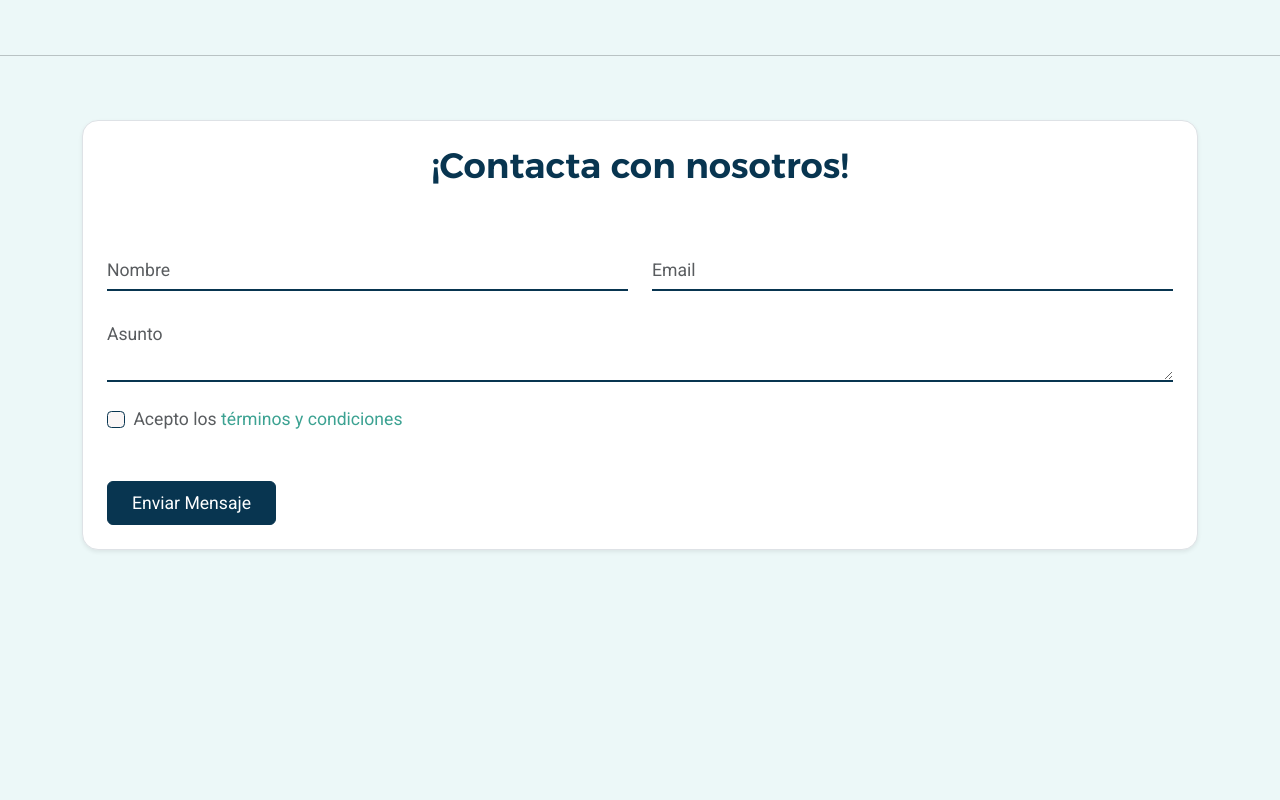
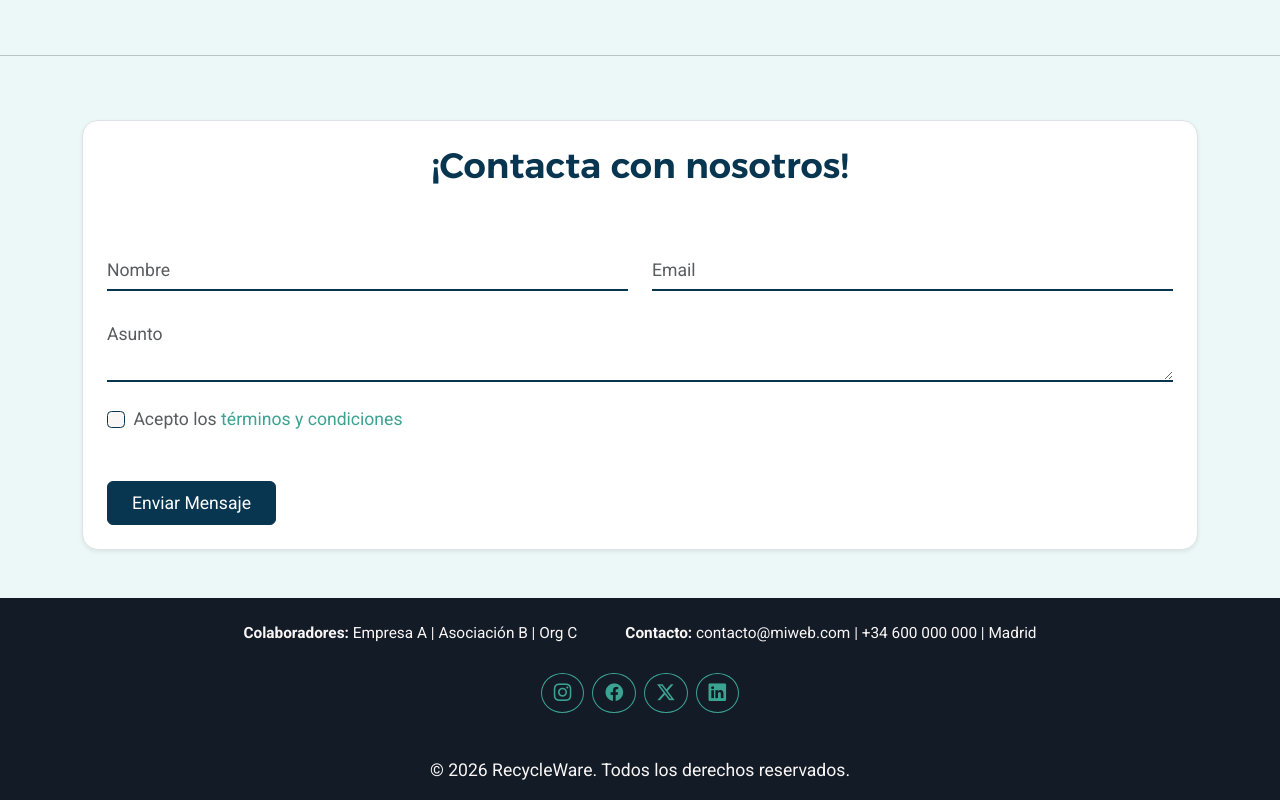
Before and after one commit to RecyclewareDAW/RecycleWare---ReactFronted, a React (Vite) app: page / in a window 1280 px wide. Shown: the part 1809-2609 px from the top of the page. Before the commit the page ends 2407 px from the top, so only its background shows below. Built offline with nearby package versions, Linux system fonts and the light colour scheme; a web font is replaced by a local one.

Commit message:
Subiendo footer

```diff
--- /dev/null
+++ b/src/components/Footer.jsx
@@ -0,0 +1,35 @@
+export default function Footer() {
+    return (
+        <footer className="text-center text-light bg-dark">
+            <div className="container p-4 pb-0">
+
+                <section className="mb-4 d-flex flex-wrap justify-content-center gap-3 gap-md-5 small ">
+                    <span><strong>Colaboradores:</strong> Empresa A | Asociación B | Org C</span>
+                    <span><strong>Contacto:</strong> contacto@miweb.com | +34 600 000 000 | Madrid</span>
+                </section>
+
+                <section className="mb-4">
+                    <a className="btn btn-outline-secondary rounded-circle m-1" href="#!" role="button">
+                        <i className="bi bi-instagram"></i>
+                    </a>
+
+                    <a className="btn btn-outline-secondary rounded-circle m-1" href="#!" role="button">
+                        <i className="bi bi-facebook"></i>
+                    </a>
+
+                    <a className="btn btn-outline-secondary rounded-circle m-1" href="#!" role="button">
+                        <i className="bi bi-twitter-x"></i>
+                    </a>
+
+                    <a className="btn btn-outline-secondary rounded-circle m-1" href="#!" role="button">
+                        <i className="bi bi-linkedin"></i>
+                    </a>
+                </section>
+            </div>
+
+            <div className="text-center p-3">
+                &copy; 2026 RecycleWare. Todos los derechos reservados.
+            </div>
+        </footer>
+    );
+}
--- a/src/pages/Home.jsx
+++ b/src/pages/Home.jsx
@@ -4,6 +4,7 @@ import Header from '../components/Header';
 import Hero from '../components/Home/Hero';
 import Info from '../components/Home/Info';
 import Contacto from '../components/Home/Contacto';
+import Footer from '../components/Footer';
 
 export default function Home() {
     return <>
@@ -31,7 +32,7 @@ export default function Home() {
                 <Contacto />
             </main>
 
-            {/* <Footer /> */}
+            <Footer />
         </div>
 
     </>
```
